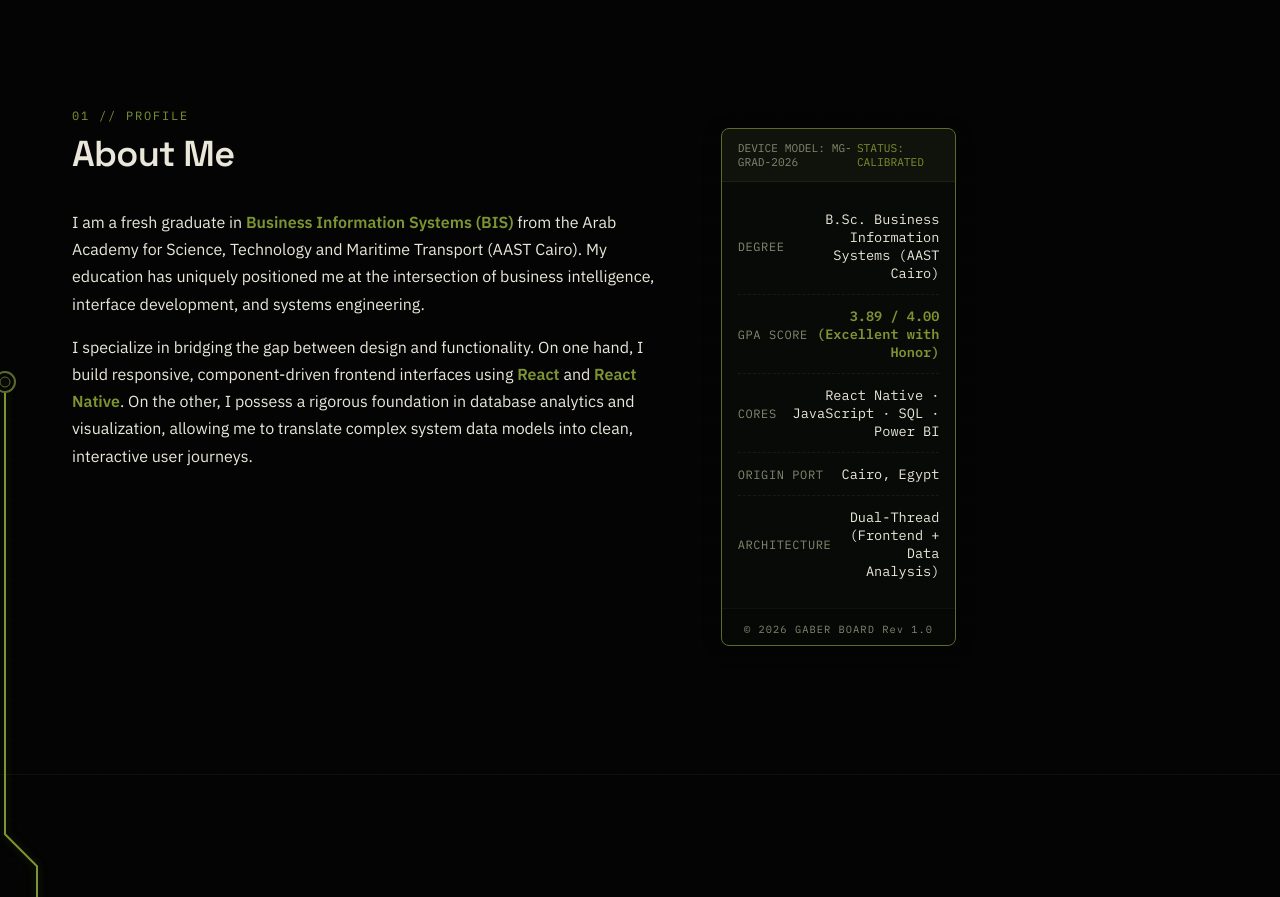
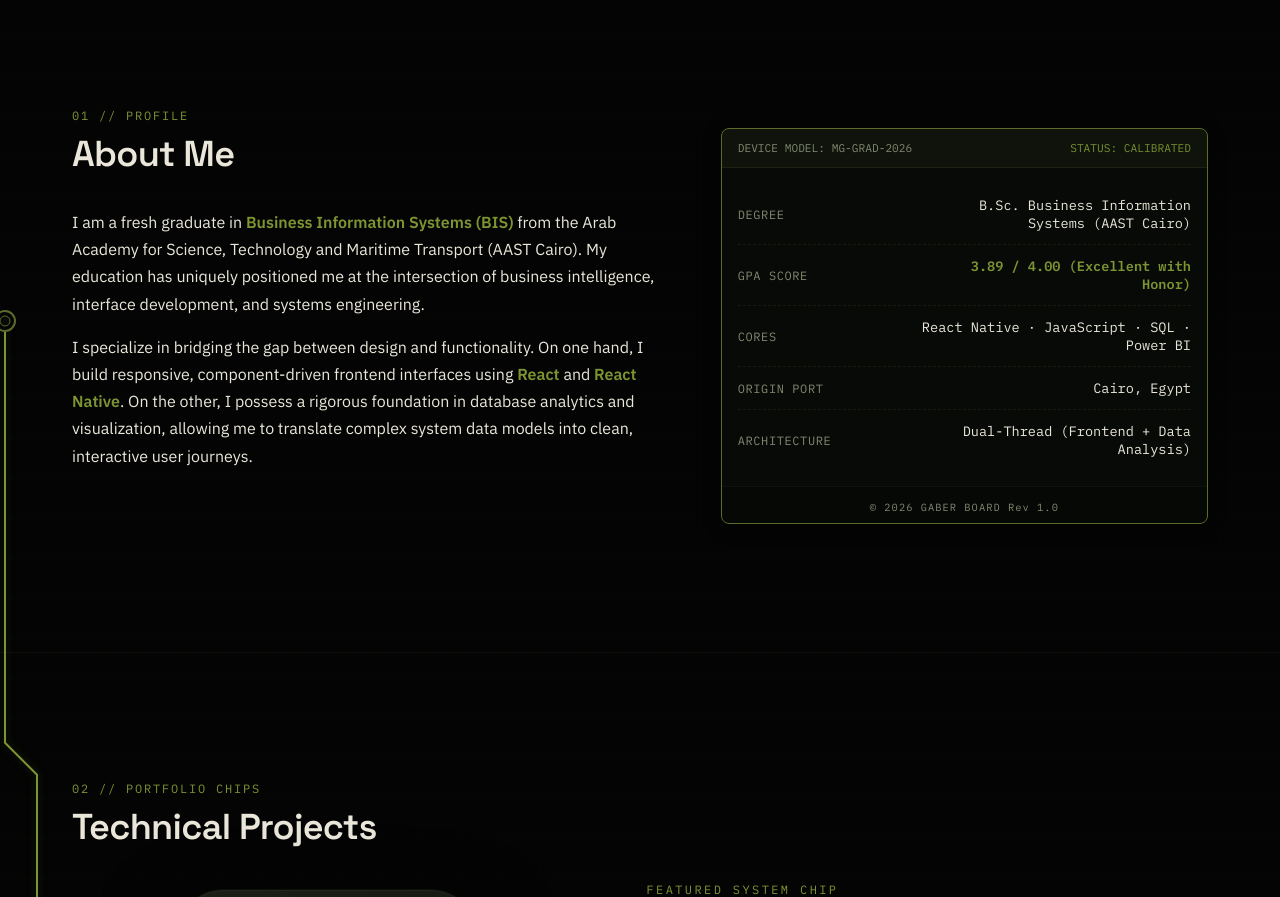
Before and after one commit to MohamedGaberJR/Mo-Portfolio, a React (Vite) app: page / in a window 1280 px wide. Shown: the part 820-1717 px from the top of the page. Built offline with nearby package versions, Linux system fonts and the light colour scheme.

Commit message:
style: adjust About component layout for spec cards and improve label/value spacing

```diff
--- a/src/components/About.css
+++ b/src/components/About.css
@@ -48,7 +48,9 @@
 @media (min-width: 992px) {
   .about-specs {
     margin-top: 1.25rem;
-    grid-template-columns: repeat(2, minmax(0, 1fr));
+    /* single column for spec cards so a single card stretches to fill
+       the right column of the About layout */
+    grid-template-columns: 1fr;
     align-items: start;
   }
 }
@@ -176,6 +178,8 @@
 @media (min-width: 480px) {
   .spec-label {
     margin-bottom: 0;
+    /* reserve space for the label so the value can use remaining width */
+    flex-basis: 40%;
   }
 }
 
@@ -188,6 +192,9 @@
 @media (min-width: 480px) {
   .spec-value {
     text-align: right;
+    flex: 1;
+    /* keep long values from overflowing the layout */
+    word-wrap: break-word;
   }
 }
 
```
